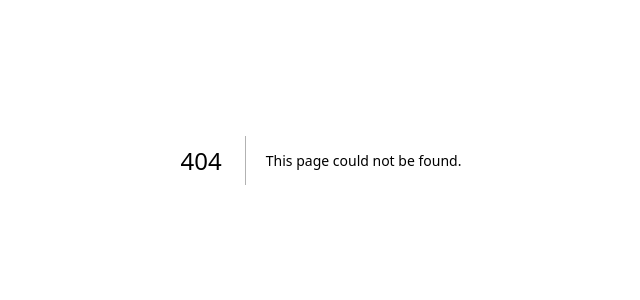
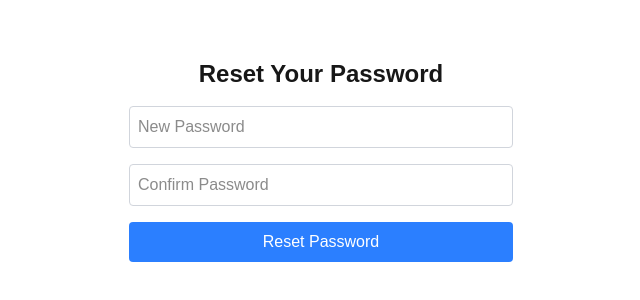
Before and after one commit to ishan1603/AuthenticationNextJS, a Next.js app: page /reset-password/1 in a window 1280 px wide. Before the commit this address had no page. Shown: the part 240-540 px from the top of the page, without its empty margins (319-959 px from the left). Built offline with nearby package versions, Linux system fonts and the light colour scheme.

Commit message:
add reset password

```diff
--- a/src/app/api/users/forgotpassword/route.ts
+++ b/src/app/api/users/forgotpassword/route.ts
@@ -35,7 +35,9 @@ export async function POST(request: NextRequest) {
     await user.save();
 
     // Create a reset link
-    const resetLink = `${process.env.DOMAIN}/reset-password?token=${resetToken}`;
+    const resetLink = `${
+      process.env.DOMAIN
+    }/reset-password/${encodeURIComponent(resetToken)}`;
 
     // Configure Nodemailer transporter
     var transporter = nodemailer.createTransport({
@@ -52,9 +54,7 @@ export async function POST(request: NextRequest) {
       from: process.env.MAILUSERNAME,
       to: user.email,
       subject: "Reset Your Password",
-      html: `<p>Click the link below to reset your password:</p>
-             <a href="${resetLink}">${resetLink}</a>
-             <p>If you didn't request this, please ignore this email.</p>`,
+      html: `<p>Click <a href="${resetLink}">here</a> to reset your password.</p>`,
     });
 
     return NextResponse.json({ message: "Reset link sent to your email" });
--- /dev/null
+++ b/src/app/api/users/reset-password/route.ts
@@ -0,0 +1,62 @@
+import { connect } from "@/dbConfig/dbConfig";
+import User from "@/models/userModel";
+import bcryptjs from "bcryptjs";
+import { NextRequest, NextResponse } from "next/server";
+
+connect();
+
+export async function POST(request: NextRequest) {
+  try {
+    const reqBody = await request.json();
+    const { token, newPassword } = reqBody;
+
+    if (!token || !newPassword) {
+      return NextResponse.json(
+        { error: "Token and new password are required" },
+        { status: 400 }
+      );
+    }
+
+    // Find the user (without checking token yet)
+    const user = await User.findOne({
+      forgotPasswordTokenExpiry: { $gt: Date.now() }, // Ensure token is not expired
+    });
+
+    if (!user || !user.forgotPasswordToken) {
+      return NextResponse.json(
+        { error: "Invalid or expired token" },
+        { status: 400 }
+      );
+    }
+
+    // Compare the stored hashed token with the received plain token
+    const isTokenValid = await bcryptjs.compare(
+      token,
+      user.forgotPasswordToken
+    );
+
+    if (!isTokenValid) {
+      return NextResponse.json(
+        { error: "Invalid or expired token" },
+        { status: 400 }
+      );
+    }
+
+    // Hash the new password
+    const salt = await bcryptjs.genSalt(10);
+    const hashedPassword = await bcryptjs.hash(newPassword, salt);
+
+    // Update user password and clear reset token fields
+    user.password = hashedPassword;
+    user.forgotPasswordToken = undefined;
+    user.forgotPasswordTokenExpiry = undefined;
+    await user.save();
+
+    return NextResponse.json({
+      message: "Password reset successfully. You can now log in.",
+      success: true,
+    });
+  } catch (error: any) {
+    return NextResponse.json({ error: error.message }, { status: 500 });
+  }
+}
--- a/src/app/login/page.tsx
+++ b/src/app/login/page.tsx
@@ -66,6 +66,9 @@ export default function LoginPage() {
       >
         Login here
       </button>
+      <Link href="/forgotpassword" className="text-blue-500 hover:underline">
+        Forgot Password?
+      </Link>
       <Link href="/signup">Visit Signup page</Link>
     </div>
   );
--- /dev/null
+++ b/src/app/reset-password/[token]/page.tsx
@@ -0,0 +1,91 @@
+"use client";
+
+import { useState, useEffect } from "react";
+import { useRouter } from "next/navigation";
+import axios from "axios";
+
+export default function ResetPasswordPage({
+  params,
+}: {
+  params: { token: string };
+}) {
+  const router = useRouter();
+  const token = params.token ? decodeURIComponent(params.token) : "";
+
+  const [newPassword, setNewPassword] = useState("");
+  const [confirmPassword, setConfirmPassword] = useState("");
+  const [loading, setLoading] = useState(false);
+  const [error, setError] = useState("");
+  const [success, setSuccess] = useState("");
+
+  useEffect(() => {
+    if (!token) {
+      setError("Invalid or missing reset token.");
+    }
+  }, [token]);
+
+  const handleResetPassword = async (e: React.FormEvent) => {
+    e.preventDefault();
+    setError("");
+    setSuccess("");
+
+    if (newPassword !== confirmPassword) {
+      setError("Passwords do not match.");
+      return;
+    }
+
+    try {
+      setLoading(true);
+      const response = await axios.post("/api/users/reset-password", {
+        token,
+        newPassword,
+      });
+      setSuccess(response.data.message);
+      setTimeout(() => {
+        router.push("/login"); // Redirect to login page after success
+      }, 2000);
+    } catch (err: any) {
+      setError(err.response?.data?.error || "Something went wrong.");
+    } finally {
+      setLoading(false);
+    }
+  };
+
+  return (
+    <div className="flex flex-col items-center justify-center min-h-screen p-4">
+      <h1 className="text-2xl font-bold mb-4">Reset Your Password</h1>
+
+      {error && <p className="text-red-500">{error}</p>}
+      {success && <p className="text-green-500">{success}</p>}
+
+      <form
+        className="flex flex-col gap-4 w-full max-w-sm"
+        onSubmit={handleResetPassword}
+      >
+        <input
+          type="password"
+          placeholder="New Password"
+          className="p-2 border border-gray-300 rounded"
+          value={newPassword}
+          onChange={(e) => setNewPassword(e.target.value)}
+          required
+        />
+        <input
+          type="password"
+          placeholder="Confirm Password"
+          className="p-2 border border-gray-300 rounded"
+          value={confirmPassword}
+          onChange={(e) => setConfirmPassword(e.target.value)}
+          required
+        />
+        <button
+          type="submit"
+          className="bg-blue-500 text-white p-2 rounded disabled:opacity-50"
+          disabled={loading}
+        >
+          {loading ? "Resetting..." : "Reset Password"}
+        </button>
+      </form>
+    </div>
+  );
+}
```
